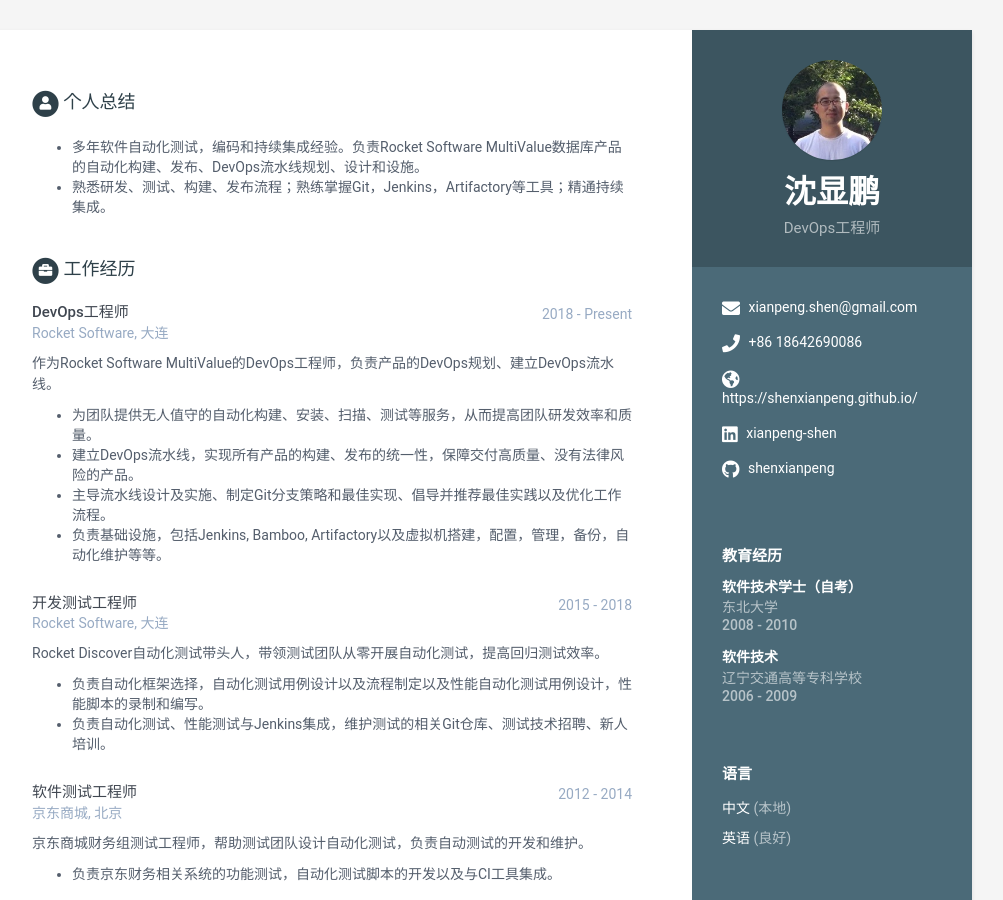
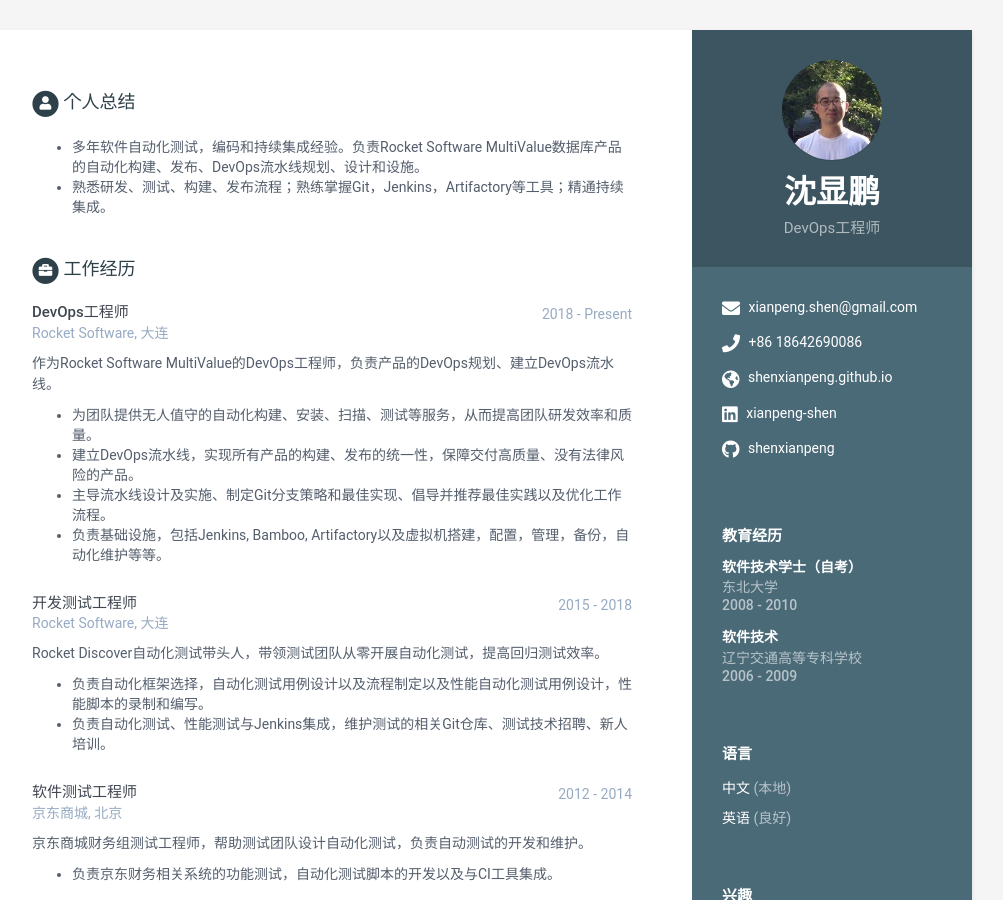
Before and after one commit to shenxianpeng/resume-cn, a Jekyll site: the page built from index.html, in a window 1280 px wide and 900 px high. Shown: the whole window, without its empty margins (168-1171 px from the left). Built offline with Jekyll 4.4.1, drawn with Linux system fonts in a browser that asks for light colours; part of the change alters nothing that is shown.

Commit message:
fix website url

```diff
--- a/_data/data.yml
+++ b/_data/data.yml
@@ -14,7 +14,7 @@ sidebar:
     # Sidebar links
     email: xianpeng.shen@gmail.com
     phone: +86 18642690086
-    website: https://shenxianpeng.github.io/
+    website: shenxianpeng.github.io
     linkedin: xianpeng-shen
     github: shenxianpeng
     gitlab:
```
